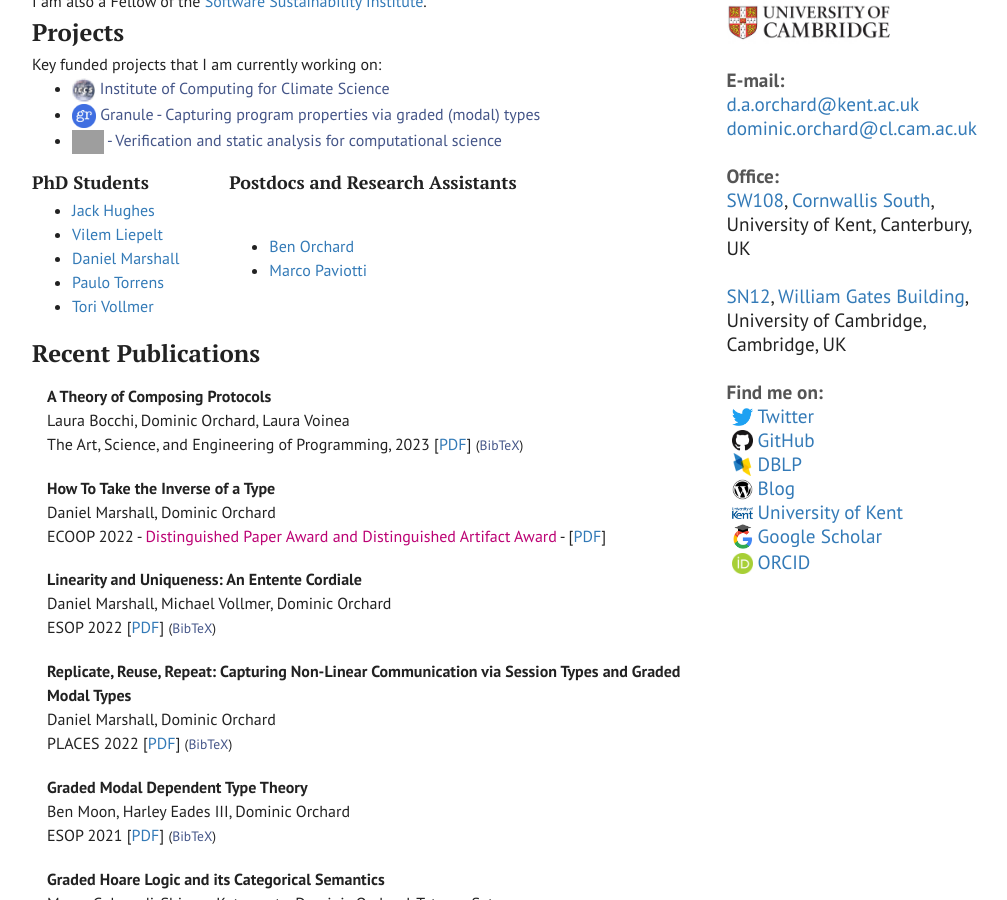
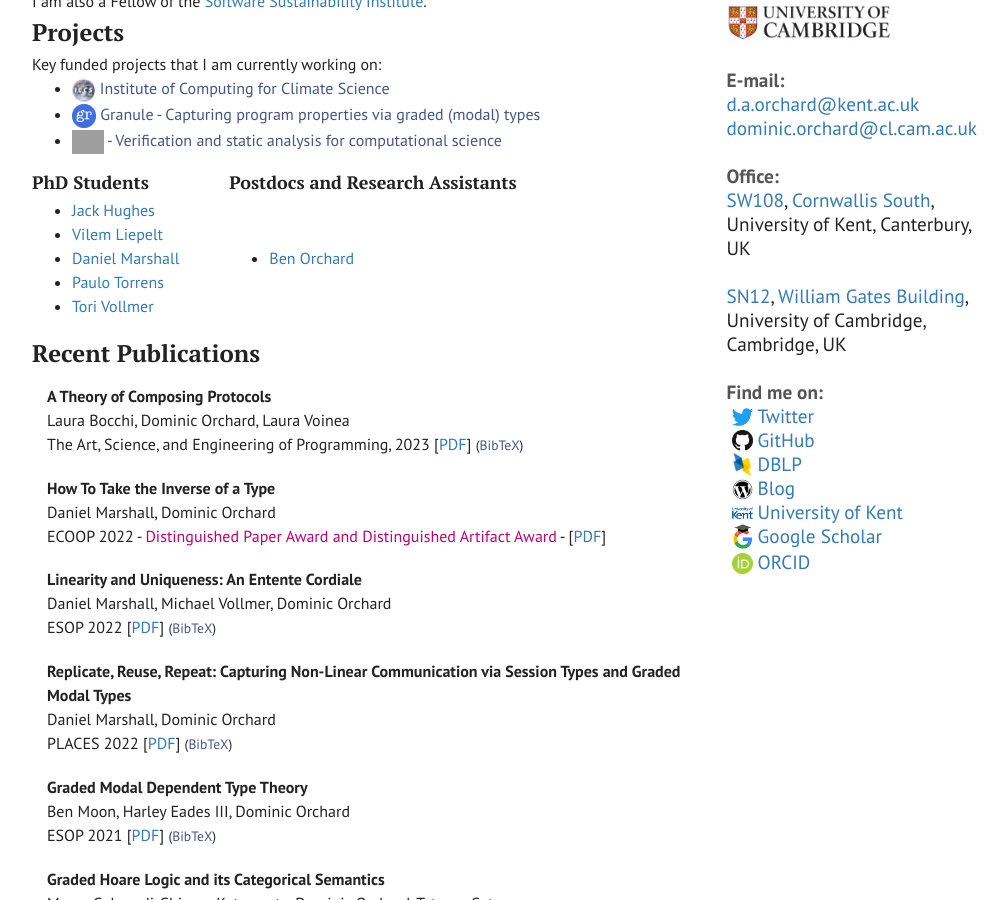
Before and after one commit to dorchard/dorchard.github.io, a Jekyll site: the page built from index.html, in a window 1280 px wide and 900 px high, scrolled down 425 px. Shown: the whole window, without its empty margins (233-1240 px from the left). Built offline with Jekyll 4.4.1, drawn with Linux system fonts in a browser that asks for light colours; grey boxes are pictures that could not be loaded.

Commit message:
Update index.html

```diff
--- a/index.html
+++ b/index.html
@@ -74,7 +74,7 @@ sitemap:
     <ul>
       <li><a href="https://raehik.github.io/">Ben Orchard</a></li>
       <!-- <li><a href="http://recurial.com/">Michael Vollmer</a></li> -->
-        <li><a href="https://mpaviotti.github.io/">Marco Paviotti</a></li>
+      <!-- <li><a href="https://mpaviotti.github.io/">Marco Paviotti</a></li> -->
     </ul>
 
     </td></tr>
```
